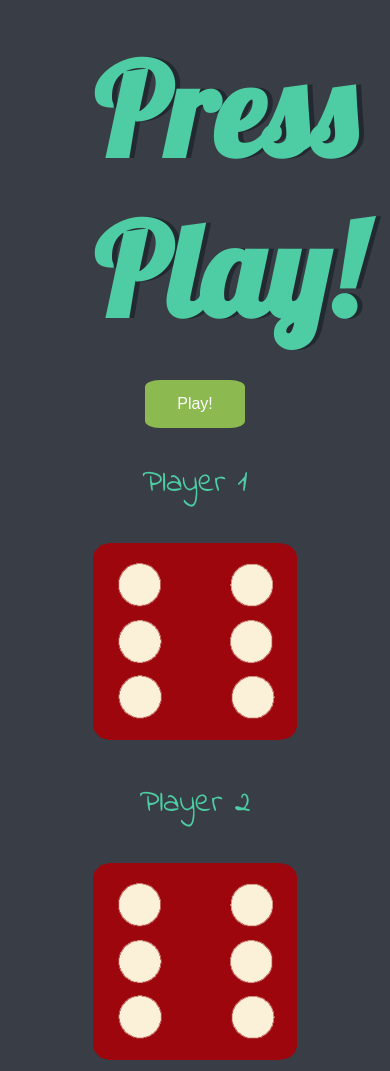
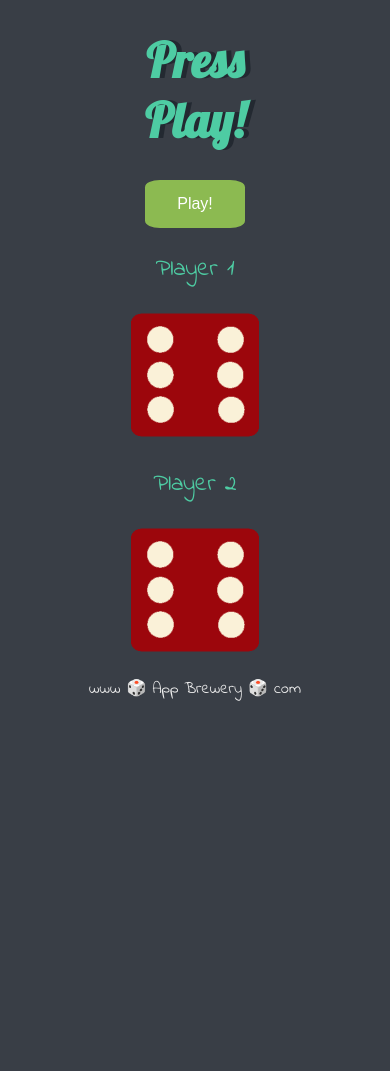
Before and after one commit to Axel01011111/Dice-Game, a plain HTML site: page index.html in a window 390 px wide. Shown: the top 1071 px of the page. After the commit the page ends 844 px from the top, so only its background shows below. Drawn offline with Linux system fonts and the light colour scheme.

Commit message:
Making it responsive

```diff
--- a/styles.css
+++ b/styles.css
@@ -21,14 +21,32 @@ h1 {
   color: #4ECCA3;
 }
 
+@media (max-width: 400px) {
+  h1 {
+    font-size: 3rem;
+  }
+}
+
 p {
   font-size: 2rem;
   color: #4ECCA3;
   font-family: 'Indie Flower', cursive;
 }
 
+@media (max-width: 400px) {
+  p {
+    font-size: 1.5rem;
+  }
+}
+
 img {
   width: 80%;
+}
+
+@media (max-width: 400px) {
+  img {
+    width: 50%;
+  }
 }
 
 footer {
@@ -36,10 +54,9 @@ footer {
   color: #EEEEEE;
   text-align: center;
   font-family: 'Indie Flower', cursive;
-
 }
 
-.btn{
+.btn {
   background-color: #8cba51;
   border: none;
   border-radius: 15%;
```
